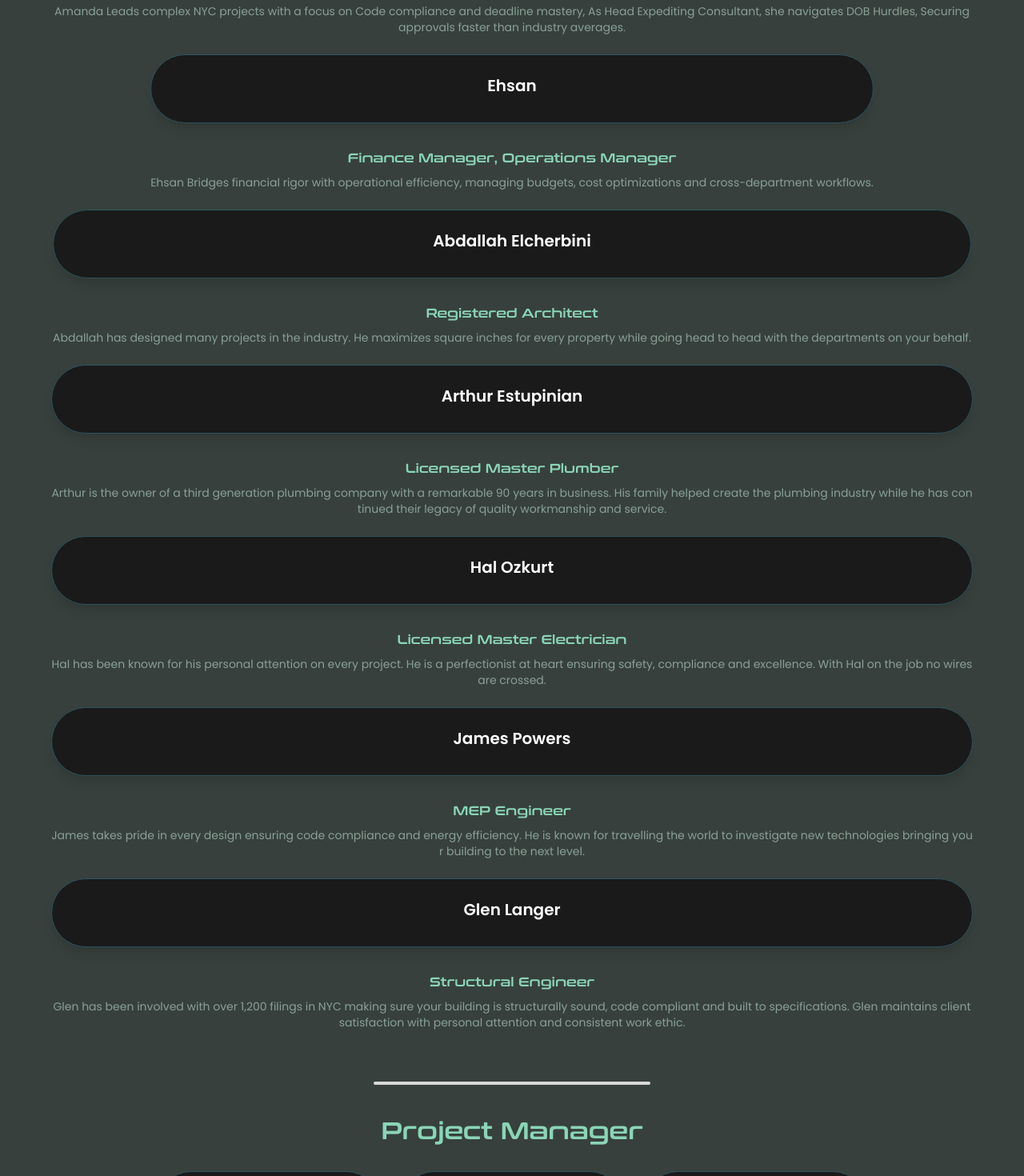
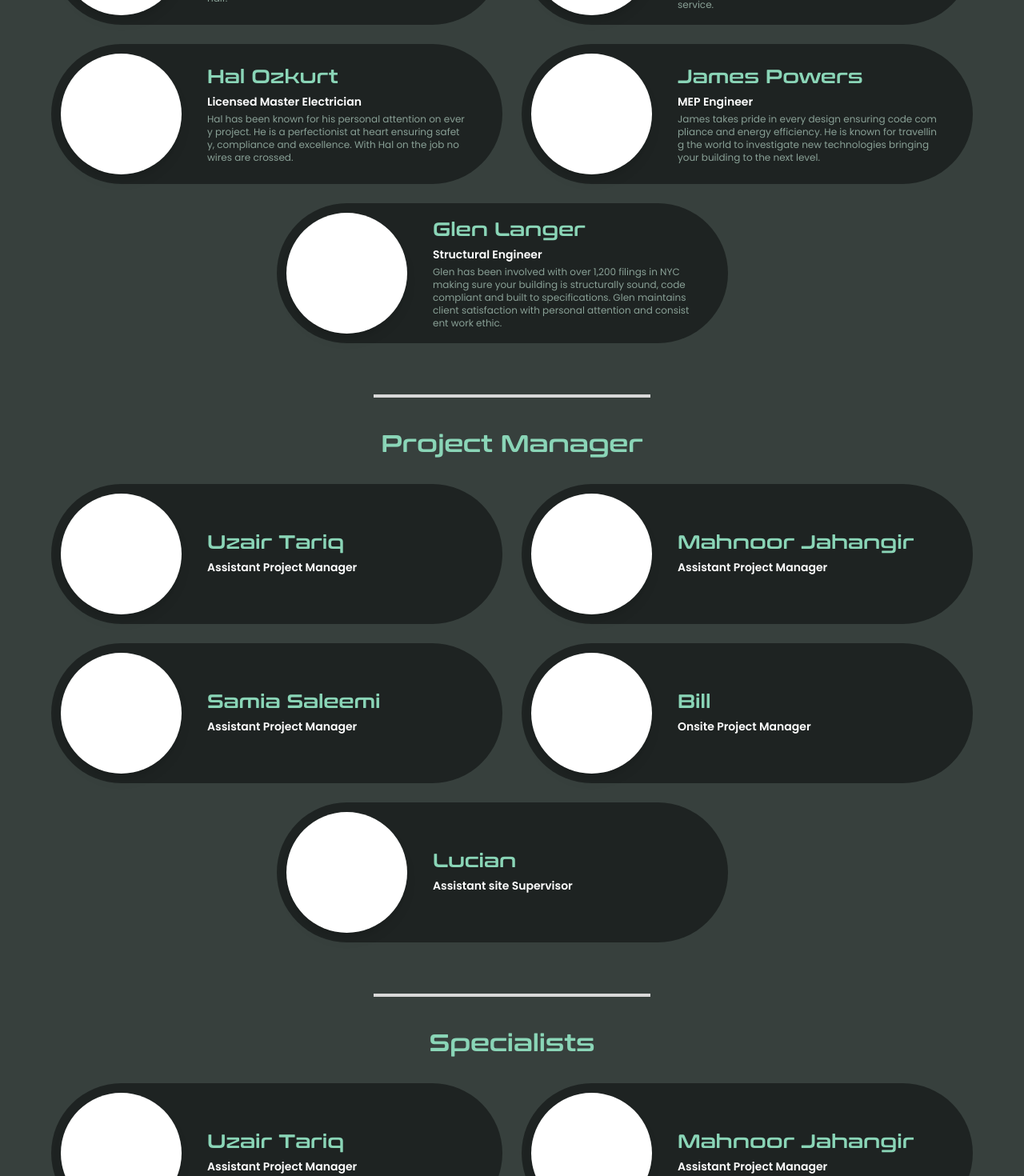
Before and after one commit to saidlv/pbs-compliance-solutions, a Next.js app: page /about-us/our-team in a window 1280 px wide. Shown: the part 1330-2800 px from the top of the page at 80% size. Built offline with nearby package versions, Linux system fonts and the light colour scheme.

Commit message:
Our Team updated

```diff
--- a/src/app/about-us/our-team/data.js
+++ b/src/app/about-us/our-team/data.js
@@ -48,20 +48,30 @@ export const leadershipTeam = [
 
 export const projectManagers = [
     {
-        name: "Uzair",
+        name: "Uzair Tariq",
         title: "Assistant Project Manager",
         description: "",
     },
     {
-        name: "Mahnoor",
+        name: "Mahnoor Jahangir",
         title: "Assistant Project Manager",
         description: "",
     },
     {
-        name: "Samia",
+        name: "Samia Saleemi",
         title: "Assistant Project Manager",
         description: "",
     },
+    {
+        name: "Bill",
+        title: "Onsite Project Manager",
+        description: "",
+    },
+    {
+        name: "Lucian",
+        title: "Assistant site Supervisor",
+        description: "",
+    }
 ];
 
 export const specialists = [
--- a/src/app/about-us/our-team/page.jsx
+++ b/src/app/about-us/our-team/page.jsx
@@ -2,7 +2,12 @@
 
 import HeroSection from "@/components/HeroSection";
 import { motion } from "framer-motion";
-import { teamMembers, leadershipTeam, projectManagers, specialists } from "./data"; // Import data
+import {
+  teamMembers,
+  leadershipTeam,
+  projectManagers,
+  specialists,
+} from "./data"; // Import data
 
 const Page = () => {
   return (
@@ -10,111 +15,150 @@ const Page = () => {
       <HeroSection
         heading="Meet Our Team"
         text="Dedicated professionals committed to excellence."
-        img = "/pics/Team 1.png"
+        img="/pics/Team 1.png"
         isLine={true}
         className="font-conthrax"
+        bgStyle="bg-center md:bg-bottom"
       />
 
       {/* Custom 'About Us' Label Divider */}
       <div className="w-[100vw] relative">
         <div className="bg-[#8AD5B7] w-full text-white py-1" />
-        <div className="bg-[#8AD5B7] w-1/3 lg:w-1/4 absolute left-[33%] lg:left-[37%] -top-4 rounded-full text-white p-2 flex justify-center items-center">
+        <div className="bg-[#8AD5B7] w-1/2 lg:w-1/3 absolute left-[25%] lg:left-[33%] -top-5 lg:-top-6 rounded-full text-[#37403D] p-2 flex justify-center items-center font-conthrax text-2xl lg:text-4xl">
           Our Team
         </div>
       </div>
 
-      <div className="w-full flex justify-center items-center mt-10 text-sm text-[#89A096]">
-        <p>Meet the professionals driving our success...</p>
+      <div className="w-full mt-10 font-semibold text-base text-[#89A096]">
+        <p className="w-full text-center">
+          Meet the professionals driving our success.
+        </p>
       </div>
 
-      <div className="py-10 px-6 md:px-12 lg:px-16">
-        <section className="container mx-auto">
+      <div className="py-16 px-6 md:px-12 xl:px-16">
+        <section className="w-[100%]">
           {/* Leadership Team Section */}
           <div className="mb-16 w-full flex flex-col justify-center items-center">
-            <h2 className="text-3xl font-semibold text-[#8AD5B7] mb-8 text-center font-conthrax">
+            <h2 className="text-3xl lg:text-4xl font-semibold text-[#8AD5B7] mb-8 text-center font-conthrax">
               Leadership Team
             </h2>
-            <div className="flex justify-evenly items-center flex-wrap gap-6">
+            <div className="w-full grid grid-cols-1 lg:grid-cols-2 gap-6">
               {leadershipTeam.map((member, index) => (
                 <motion.div
                   key={index}
-                  className="w-[200] h-[500] flex flex-col items-center justify-start gap-8"
+                  className={`w-full h-[175px] bg-[#1E2322] flex items-center justify-start gap-3 xl:gap-8 box-border p-3 rounded-2xl md:rounded-full ${
+                    index === leadershipTeam.length - 1
+                      ? index % 2 === 0
+                        ? "relative left-0 lg:left-[50%]"
+                        : ""
+                      : ""
+                  }`}
                   initial={{ opacity: 0, y: 50 }}
                   whileInView={{ opacity: 1, y: 0 }}
                   viewport={{ once: true, margin: "-100px" }}
                   transition={{ duration: 0.5, delay: index * 0.1 }}
                 >
-                  <div className="bg-[#1a1a1a] w-full h-[200] rounded-full shadow-lg p-6 border border-[#2d545e] transition-transform hover:scale-105  flex flex-col items-center justify-center">
-                  <h3 className="text-center text-xl font-semibold text-white mb-2">{member.name}</h3>
-                  </div>
-                  <div>
-                  <p className="text-[#8AD5B7] mb-2 font-conthrax text-center">{member.title}</p>
-                  <p className="text-sm text-[#89A096] text-semibold text-center break-all">{member.description}</p>
+                  <div className="bg-[#ffff] aspect-square h-full rounded-full shadow-lg transition-transform hover:scale-105 hidden md:block"></div>
+                  <div className="w-[75%] xl:w-[60%] p-0 flex flex-col items-start justify-center gap-1">
+                    <h3 className="text-xl xl:text-2xl font-conthrax font-semibold text-[#8AD5B7]">
+                      {member.name}
+                    </h3>
+
+                    <p className="text-[#ffff] text-xs xl:text-sm font-semibold">
+                      {member.title}
+                    </p>
+                    <p className="text-xs text-[#89A096] text-semibold break-all">
+                      {member.description}
+                    </p>
                   </div>
                 </motion.div>
               ))}
             </div>
           </div>
 
-          <div className="w-[30%] mx-auto mb-10 bg-[#D9D9D9] rounded-full h-1"></div>
+          <div className="w-1/2 md:w-[30%] mx-auto mb-10 bg-[#D9D9D9] h-1"></div>
 
           {/* Project Managers Section */}
           <div className="mb-16 w-full flex flex-col justify-center items-center">
             <h2 className="text-3xl font-semibold text-[#8AD5B7] mb-8 text-center font-conthrax">
               Project Manager
             </h2>
-            <div className="flex justify-evenly items-center flex-wrap gap-6">
+            <div className="w-full grid grid-cols-1 lg:grid-cols-2 gap-6">
               {projectManagers.map((member, index) => (
                 <motion.div
                 key={index}
-                  className="w-[200] min-h-[300] flex flex-col items-center justify-start gap-8"
+                className={`w-full h-[175px] bg-[#1E2322] flex items-center justify-start gap-3 xl:gap-8 box-border p-3 rounded-2xl md:rounded-full ${
+                  index === projectManagers.length - 1
+                    ? index % 2 === 0
+                      ? "relative left-0 lg:left-[50%]"
+                      : ""
+                    : ""
+                }`}
                 initial={{ opacity: 0, y: 50 }}
                 whileInView={{ opacity: 1, y: 0 }}
                 viewport={{ once: true, margin: "-100px" }}
                 transition={{ duration: 0.5, delay: index * 0.1 }}
               >
-                  <div className="bg-[#1a1a1a] w-full h-[200] rounded-full shadow-lg p-6 border border-[#2d545e] transition-transform hover:scale-105  flex flex-col items-center justify-center">
-                  <h3 className="text-center text-xl font-semibold text-white mb-2">{member.name}</h3>
-                  </div>
-                  <div>
-                  <p className="text-[#8AD5B7] mb-2 font-conthrax text-center">{member.title}</p>
-                  <p className="text-sm text-[#89A096] text-semibold text-center break-all">{member.description}</p>
+                <div className="bg-[#ffff] aspect-square h-full rounded-full shadow-lg transition-transform hover:scale-105 hidden md:block"></div>
+                <div className="w-[75%] xl:w-[60%] p-0 flex flex-col items-start justify-center gap-1">
+                  <h3 className="text-xl xl:text-2xl font-conthrax font-semibold text-[#8AD5B7]">
+                    {member.name}
+                  </h3>
+
+                  <p className="text-[#ffff] text-xs xl:text-sm font-semibold">
+                    {member.title}
+                  </p>
+                  <p className="text-xs text-[#89A096] text-semibold break-all">
+                    {member.description}
+                  </p>
                 </div>
               </motion.div>
               ))}
             </div>
           </div>
 
-          <div className="w-[30%] mx-auto mb-10 bg-[#D9D9D9] rounded-full h-1"></div>
+          <div className="w-1/2 md:w-[30%] mx-auto mb-10 bg-[#D9D9D9] h-1"></div>
 
           {/* Specialists Section */}
           <div className="mb-16 w-full flex flex-col justify-center items-center">
             <h2 className="text-3xl font-semibold text-[#8AD5B7] mb-8 text-center font-conthrax">
               Specialists
             </h2>
-            <div className="flex justify-evenly items-center flex-wrap gap-6">
-              {specialists.map((member, index) => (
+            <div className="w-full grid grid-cols-1 lg:grid-cols-2 gap-6">
+              {projectManagers.map((member, index) => (
                <motion.div
                key={index}
-                  className="w-[200] min-h-[450] flex flex-col items-center justify-start gap-8"
+               className={`w-full h-[175px] bg-[#1E2322] flex items-center justify-start gap-3 xl:gap-8 box-border p-3 rounded-2xl md:rounded-full ${
+                 index === projectManagers.length - 1
+                   ? index % 2 === 0
+                     ? "relative left-0 lg:left-[50%]"
+                     : ""
+                   : ""
+               }`}
                initial={{ opacity: 0, y: 50 }}
                whileInView={{ opacity: 1, y: 0 }}
                viewport={{ once: true, margin: "-100px" }}
                transition={{ duration: 0.5, delay: index * 0.1 }}
              >
-                  <div className="bg-[#1a1a1a] w-full h-[200] rounded-full shadow-lg p-6 border border-[#2d545e] transition-transform hover:scale-105  flex flex-col items-center justify-center">
-                  <h3 className="text-center text-xl font-semibold text-white mb-2">{member.name}</h3>
-                  </div>
-                  <div>
-                  <p className="text-[#8AD5B7] mb-2 font-conthrax text-center">{member.title}</p>
-                  <p className="text-sm text-[#89A096] text-semibold text-center break-all">{member.description}</p>
+               <div className="bg-[#ffff] aspect-square h-full rounded-full shadow-lg transition-transform hover:scale-105 hidden md:block"></div>
+               <div className="w-[75%] xl:w-[60%] p-0 flex flex-col items-start justify-center gap-1">
+                 <h3 className="text-xl xl:text-2xl font-conthrax font-semibold text-[#8AD5B7]">
+                   {member.name}
+                 </h3>
+
+                 <p className="text-[#ffff] text-xs xl:text-sm font-semibold">
+                   {member.title}
+                 </p>
+                 <p className="text-xs text-[#89A096] text-semibold break-all">
+                   {member.description}
+                 </p>
                </div>
              </motion.div>
               ))}
             </div>
           </div>
 
-          <div className="w-[30%] mx-auto mb-10 bg-[#D9D9D9] rounded-full h-1"></div>
+          <div className="w-1/2 md:w-[30%] mx-auto mb-10 bg-[#D9D9D9] rounded-full h-1"></div>
         </section>
       </div>
     </div>
--- a/src/app/about-us/page.jsx
+++ b/src/app/about-us/page.jsx
@@ -29,7 +29,7 @@ const AboutPage = () => {
       {/* Custom 'About Us' Label Divider */}
       <div className="w-screen relative mb-12">
         <div className="bg-[#8AD5B7] w-full text-white py-1" />
-        <div className="bg-[#8AD5B7] w-1/2 lg:w-1/4 absolute left-[25%] lg:left-[38%] -top-5 lg:-top-6 rounded-full text-[#37403D] p-2 flex justify-center items-center font-conthrax text-2xl lg:text-4xl">
+        <div className="bg-[#8AD5B7] w-1/2 lg:w-1/3 absolute left-[25%] lg:left-[33%] -top-5 lg:-top-6 rounded-full text-[#37403D] p-2 flex justify-center items-center font-conthrax text-2xl lg:text-4xl">
           About Us
         </div>
       </div>
```
Also changed, not shown: src/components/HeroSection.jsx (+4 -4 lines), src/components/navbar/HamburgerMenu.jsx (+20 -1 lines). Lines whose indentation alone changed are shown as unchanged.
